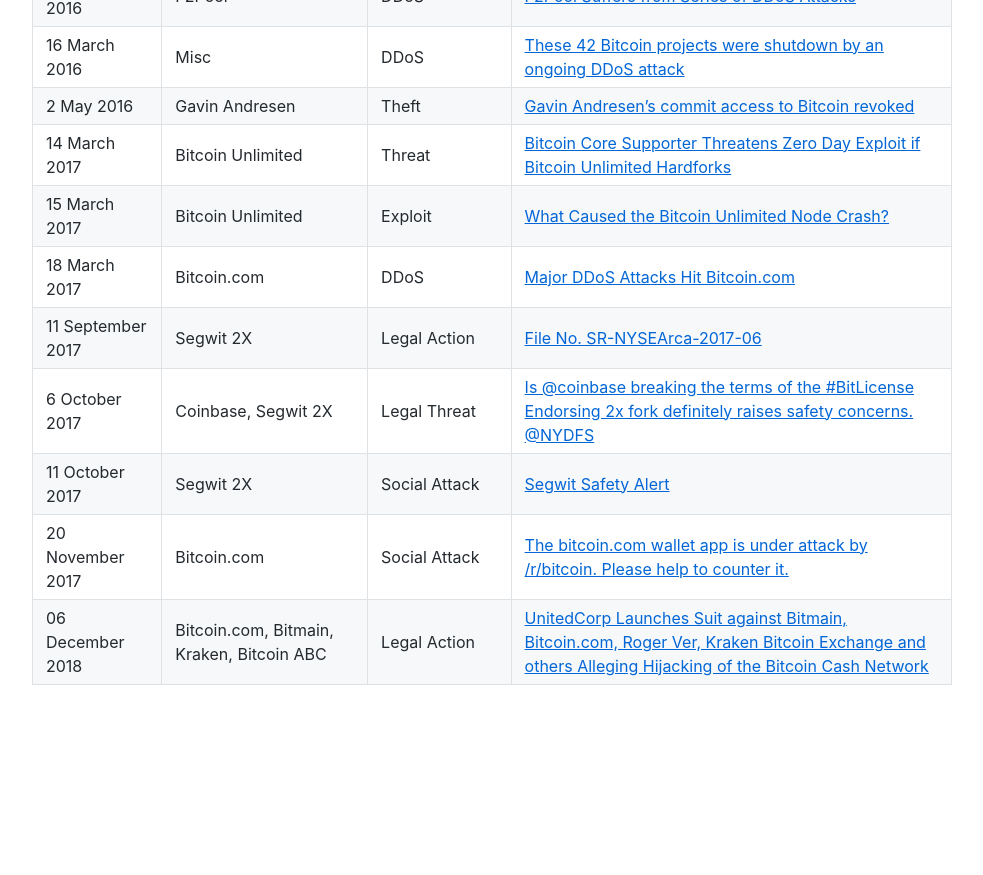
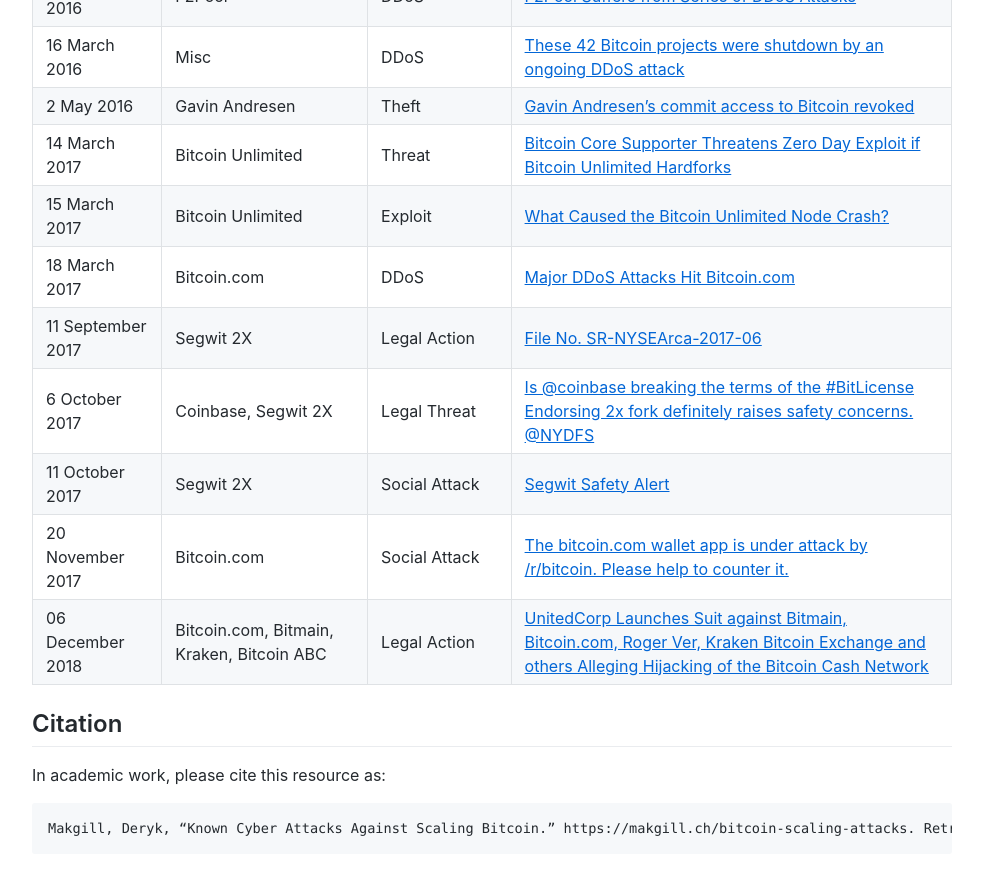
Before and after one commit to derykmakgill/mkg, a Jekyll site: the page built from attacks.md, in a window 1280 px wide and 900 px high, scrolled down 1196 px. Shown: the top 875 px of the window, without its empty margins (148-1131 px from the left). Built offline with Jekyll 4.4.1, drawn with Linux system fonts in a browser that asks for light colours; before the commit the page ends 1911 px from its top, so only the background shows below that.

Commit message:
Update attacks.md

````diff
--- a/attacks.md
+++ b/attacks.md
@@ -33,3 +33,11 @@ A list of known attacks and threats made against during the Bitcoin scaling "deb
 | 11 October 2017   | Segwit 2X                                 | Social Attack  | [Segwit Safety Alert](https://web.archive.org/web/20171029022533/https://bitcoin.org/en/)                                                                                                                                                                                                                                                                                                                          |
 | 20 November 2017  | Bitcoin.com                               | Social Attack  | [](https://www.reddit.com/r/btc/comments/7eabcz/the_bitcoincom_wallet_app_is_under_attack_by/)[The bitcoin.com wallet app is under attack by /r/bitcoin. Please help to counter it.](https://www.reddit.com/r/btc/comments/7eabcz/the_bitcoincom_wallet_app_is_under_attack_by/)                                                                                                                                   |
 | 06 December 2018  | Bitcoin.com, Bitmain, Kraken, Bitcoin ABC | Legal Action   | [UnitedCorp Launches Suit against Bitmain, Bitcoin.com, Roger Ver, Kraken Bitcoin Exchange and others Alleging Hijacking of the Bitcoin Cash Network](https://www.marketwatch.com/story/unitedcorp-files-suit-against-bitmain-roger-ver-kraken-and-others-over-alleged-manipulation-during-bitcoin-cash-hard-fork-2018-12-06)                                                                                                                                                                                                                                                                |
+
+## Citation
+
+In academic work, please cite this resource as:
+
+```
+Makgill, Deryk, “Known Cyber Attacks Against Scaling Bitcoin.” https://makgill.ch/bitcoin-scaling-attacks. Retrieved [access date].
+```
````
